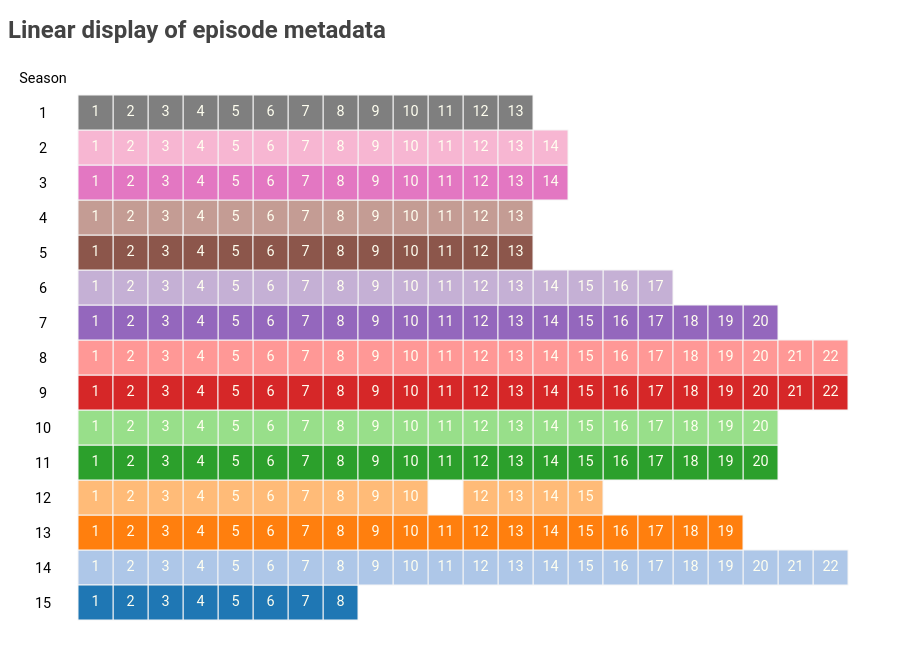
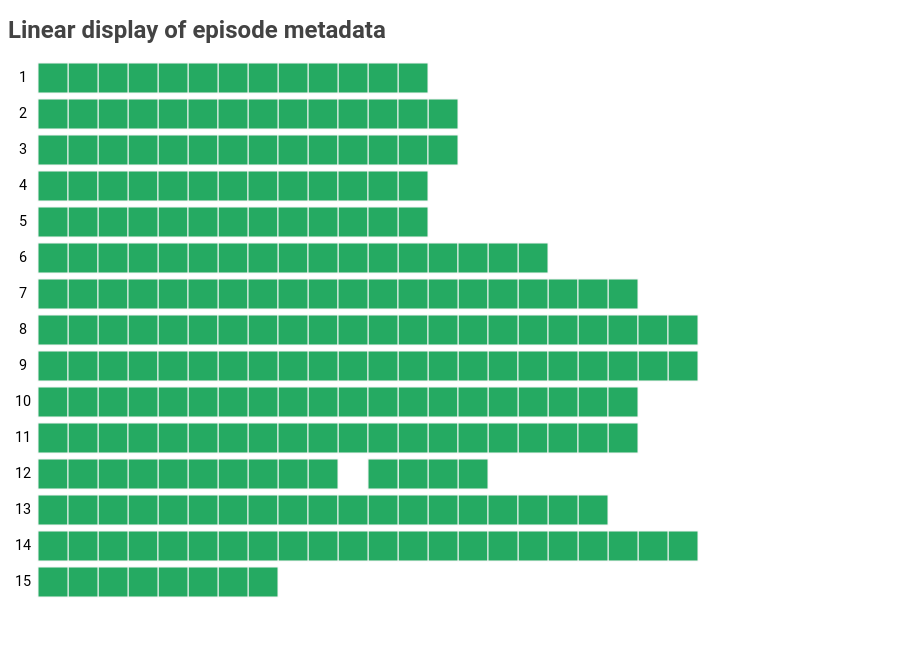
Before and after one commit to kartikadur/infoVizProject, a plain HTML site: page WebApp/index.html in a window 1280 px wide. Shown: the whole page, without its empty margins (0-902 px from the left). Drawn offline with Linux system fonts and the light colour scheme.

Commit message:
basic visualization works. TODO: nlp to extract usable metadata, incorporate into viz

```diff
--- a/WebApp/css/style.css
+++ b/WebApp/css/style.css
@@ -2,10 +2,36 @@ body {
 	font: 12px Roboto, sans-serif;
 	color: #434343;
 }
+
+svg {
+	float: left;
+	clear: left;
+}
+
 svg text {
   font-size: 1.2em;
   text-anchor: middle;
 }
+
 svg g text {
 	fill: ivory;
 }
+
+div {
+	background : whitesmoke;
+}
+
+
+/*#0D2C3B,#103242,#12384A,#153E52,
+#184459,#1A4A61,#1D5169,#205771,
+#235E79,#266481,#296B8A,#2C7192,
+#2F789B,#327FA3,#3586AC*/
+
+svg rect {
+	fill: #25AA62;
+	stroke: whitesmoke;
+}
+
+svg rect.active {
+	fill: #115A32;
+}
--- a/WebApp/js/main.js
+++ b/WebApp/js/main.js
@@ -1,71 +1,87 @@
 (function(window, document, d3, undefined) {
-  var width = 880,
-    height = 600,
-    cellsize = 35,
-    border = 1;
+
+  var height = 36,
+	  width = 960,
+	  margin = {top: 10, right: 10, bottom: 10, left: 10},
+	  cell = 30;
+
+	 var dateFormat = d3.time.format('%d/%m/%Y');
 
   var color = d3.scale.category20();
 
-  var svg = d3.select('body')
-              .append('svg')
-              .attr({
-                'width': width,
-                'height': height
-              });
+  var svg = d3.select('body').selectAll('.season')
+  						.data(d3.range(1, 16))
+  						.enter()
+  						.append('svg')
+  						.attr({
+  							'class' : 'season',
+  							'width' : width,
+  							'height' : height
+  						});
 
-  d3.csv('data/csvOutput.csv', function(error, csv) {
+  var tooltip = d3.select('body')
+  						.append('div')
+  						.attr({
+  							'id' : 'tooltip',
+  						})
+  						.style({
+  							'position' : 'absolute',
+  							'visibility' : 'hidden',
+  							'z-index' : 10,
+  							'margin' : '5px',
+  							'padding' : '5px'
+  						});
 
+  d3.csv("data/csvOutput.csv", function(error, csv) {
 
-    var episode = svg.selectAll('.episode')
-              .data(csv)
-              .enter()
-              .append('g')
-              .attr({
-                'class': 'episode',
-                'x': function(d) { return d.seasonEpisodeNumber * cellsize + cellsize;},
-                'y': function(d) { return d.seasonNumber * cellsize;},
-              });
+    	var data = d3.nest()
+    					.key(function(d) {return d.seasonNumber; })
+    					.map(csv);
 
+    	var yAxisText = svg.append('text')
+    					.attr({
+    						'class' : 'seasonID',
+    						'x' : cell / 2,
+    						'y' : 0.6 * height
+    					})
+    					.text(function(d) { return d; })
 
-      episode.append('rect')
-              .attr({
-                'width': cellsize,
-                'height': cellsize,
-                'x': function(d) { return d.seasonEpisodeNumber * cellsize + cellsize;},
-                'y': function(d) { return d.seasonNumber * cellsize;},
-                'fill': function(d) { return color(d.seasonNumber); },
-                'stroke-width': border,
-                'stroke': 'whitesmoke',
-                'title' : function(d) {return d.showTitle;}
-              });
+    	var episodes = svg.selectAll('.episodes')
+							.data(function(d) { return data[d]; })
+							.enter()
+							.append('rect')
+							.attr({
+								'class' : 'episodes',
+								'x' : function(d) { return d.seasonEpisodeNumber * cell; },
+								'y' : function(d) { return (height - cell) / 2;},
+								'width' : cell,
+								'height' : cell
+							})
+							.on('mouseover', function(d) {
+								pointer = d3.event
+								tooltip.style('visibility', 'visible');
 
-      episode.append('text')
-              .attr({
-                'class' : 'title',
-                'x' : function(d) { return d.seasonEpisodeNumber * cellsize + 1.5 * cellsize; },
-                'y' : function(d) { return d.seasonNumber * cellsize + 0.6 * cellsize; }
-              })
-              .text(function(d) { return d.seasonEpisodeNumber; });
+								tooltip.transition()
+										.duration(200)
+										.style('opacity', 0.95)
 
+								tooltip.html(
+									'<h3>Title: ' + d.showTitle + '</h3>'
+									+ '<p> Original Air Date: ' + dateFormat(new Date(d.airDate)) + '</p>'
+									)
+										.style({
+											'left' : pointer.pageX + 25 + 'px',
+											'top' : pointer.pageY + 'px'
+										});
 
-      svg.selectAll('.y-axis')
-              .data(d3.range(0,16))
-              .enter()
-              .append('text')
-              .attr({
-                'class': 'y-axis',
-                'x': function(d) { return cellsize; },
-                'y': function(d) { return d * cellsize; },
-                'dy': function(d) { return 0.65 * cellsize; }
-              })
-              .text(function(d) {
-                if(d === 0){
-                  return 'Season';
-                } else {
-                  return d;
-                }});
-
-
+							})
+							.on('mouseout', function(d) {
+								tooltip.transition()
+										.duration(150)
+										.style({
+											'opacity' : 0
+										});
+							});
   });
 
-})(window, document, d3);
+})(window, document, d3)
```
Also changed, not shown: WebApp/js/data.json (deleted, +0 -1 lines).
